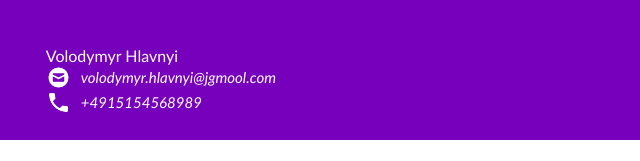
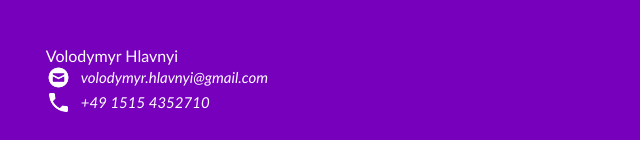
Before and after one commit to volodymyr-hlavnyi/my-portfolio, a plain HTML site: page index.html in a window 1280 px wide. Shown: the top 161 px of the page, 0-640 px from the left. Drawn offline with Linux system fonts and the light colour scheme.

Commit message:
Update index.html

```diff
--- a/index.html
+++ b/index.html
@@ -13,12 +13,12 @@
           Volodymyr Hlavnyi
           <div class="contact_info">
             <img src="html_finalprojimages/envelope.png" alt="https://icons8.com/icon/124377/circled-envelope"/>
-          volodymyr.hlavnyi@jgmool.com
+          volodymyr.hlavnyi@gmail.com
         </div>
         <div style="clear:both;"></div>
         <div class="contact_info">
           <img src="html_finalprojimages/phone.png" alt="https://icons8.com/icon/124377/circled-envelope"/>
-          +4915154568989
+          +49 1515 4352710
 
         </div>
         </div>
```
